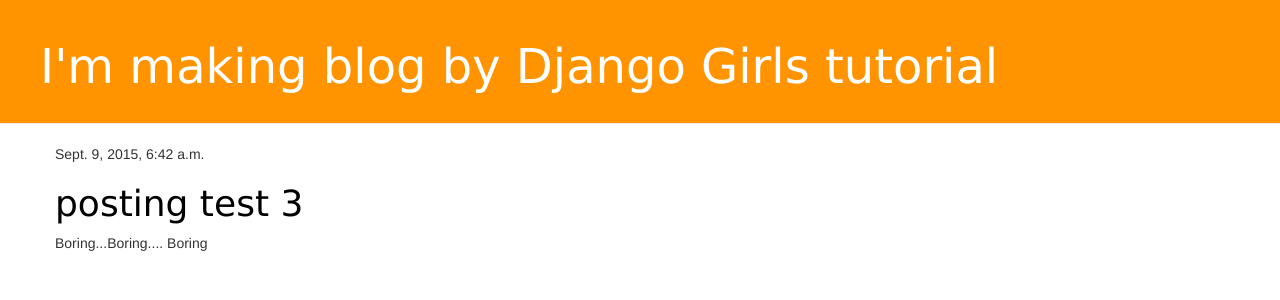
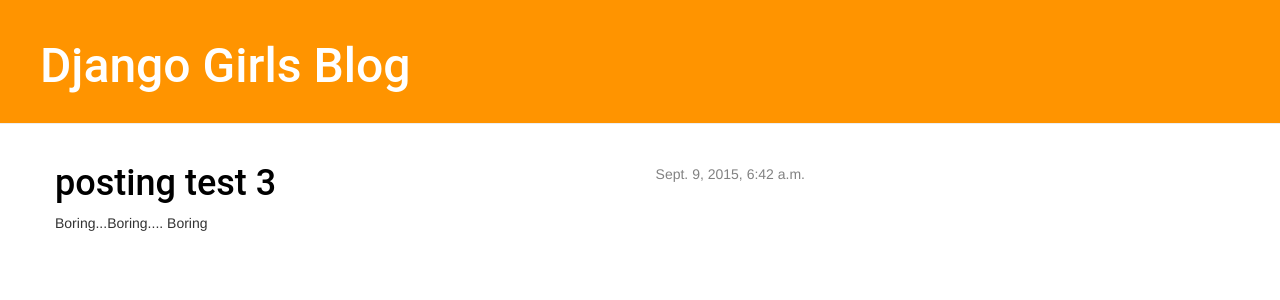
Before and after one commit to singstat/Django, a Django app: page / in a window 1280 px wide. Shown: the top 300 px of the page. Run offline with Django 3.2, Linux system fonts and the light colour scheme; data comes from the database, SQL or seed files in the repository; both versions use the stored data as it was after the commit; some libraries are stand-ins or nearby versions.

Commit message:
some change

```diff
--- a/blog/static/css/blog.css
+++ b/blog/static/css/blog.css
@@ -15,7 +15,7 @@
 }
 
 h1, h2, h3, h4 {
-    font-family: 'Verdana', cursive;
+    font-family: 'Roboto', cursive;
 }
 
 .date {
--- /dev/null
+++ b/blog/templates/blog/base.html
@@ -0,0 +1,23 @@
+{% load staticfiles %}
+<html>
+    <head>
+        <title>I made this by Django girl's tutorial'</title>
+        <link rel="stylesheet" href="//maxcdn.bootstrapcdn.com/bootstrap/3.2.0/css/bootstrap.min.css">
+        <link rel="stylesheet" href="//maxcdn.bootstrapcdn.com/bootstrap/3.2.0/css/bootstrap-theme.min.css">
+        <link rel="stylesheet" href="{% static "css/blog.css" %}">
+    </head>
+	<body>
+	    <div class="page-header">
+	        <h1><a href="/">Django Girls Blog</a></h1>
+	    </div>
+	    <div class="content container">
+	        <div class="row">
+	            <div class="col-md-8">
+	            {% block content %}
+
+	            {% endblock %}
+	            </div>
+	        </div>
+	    </div>
+	</body>
+</html>
--- a/blog/templates/blog/post_list.html
+++ b/blog/templates/blog/post_list.html
@@ -1,29 +1,11 @@
-{% load staticfiles %}
-<html>
-    <head>
-        <title>Django Girls blog</title>
-        <link rel="stylesheet" href="//maxcdn.bootstrapcdn.com/bootstrap/3.2.0/css/bootstrap.min.css">
-        <link rel="stylesheet" href="//maxcdn.bootstrapcdn.com/bootstrap/3.2.0/css/bootstrap-theme.min.css">
-        <link rel="stylesheet" href="{% static "css/blog.css" %}">
-    </head>
-    <body>
-        <div class = "page-header">
-            <h1><a href="/">I'm making blog by Django Girls tutorial</a></h1>
-        </div>
+{% extends "blog/base.html" %}
 
-		<div class="content container">
-		    <div class="row">
-		        <div class="col-md-8">
-					{% for post in posts %}
-					    <div class="post">
-					        <p>{{ post.published_date }}</p>
-					        <h1><a href="">{{ post.title }}</a></h1>
-					        <p>{{ post.text|linebreaks }}</p>
-					    </div>
-					{% endfor %}
-		        </div>
-		    </div>
-		</div>
-
-    </body>
-</html>
+{% block content %}
+{% for post in posts %}
+    <div class="post">
+        <div class="date">{{ post.published_date }}</div>
+        <h1><a href="{% url "post_detail" pk=post.pk %}">{{ post.title }}</a></h1>
+        <p>{{ post.text|linebreaks }}</p>
+    </div>
+{% endfor %}
+{% endblock content %}
--- a/blog/urls.py
+++ b/blog/urls.py
@@ -3,4 +3,5 @@ from . import views
 
 urlpatterns = [
     url(r'^$', views.post_list, name='post_list'),
+    url(r'^post/(?P<pk>[0-9]+)/$', views.post_detail, name='post_detail'),
 ]
--- a/blog/views.py
+++ b/blog/views.py
@@ -2,6 +2,12 @@ from django.shortcuts import render
 from django.utils import timezone
 from .models import Post
 
+from django.shortcuts import render, get_object_or_404
+
 def post_list(request):
     posts = Post.objects.filter(published_date__lte=timezone.now()).order_by('published_date')
     return render(request, 'blog/post_list.html', {'posts' : posts})
+
+def post_detail(request, pk):
+    post = get_object_or_404(Post, pk=pk)
+    return render(request, 'blog/post_detail.html', {'post': post})
```
Also changed, not shown: blog/templates/blog/post_detail.html (added, +13 -0 lines), db.sqlite3.
